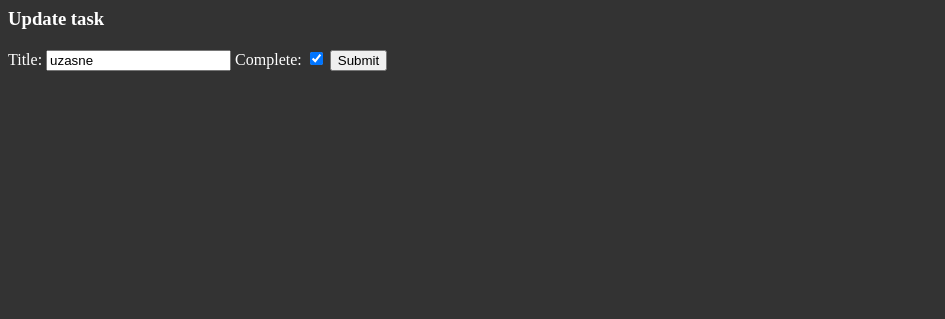
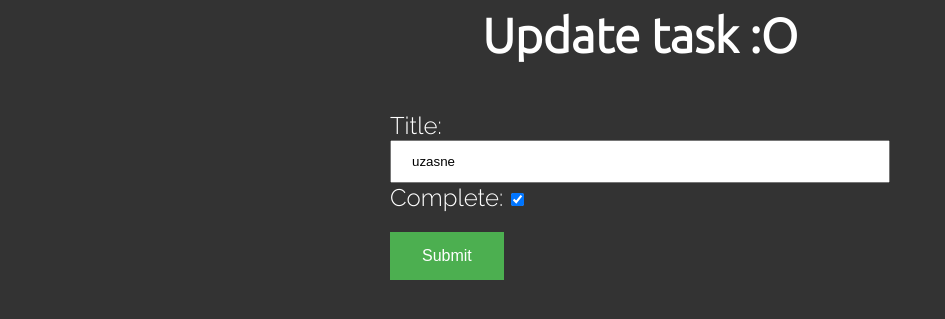
Before and after one commit to PesAdam/todo-django, a Django app: page /update_task/10/ in a window 1280 px wide. Shown: the top 319 px of the page, without its empty margins (0-945 px from the left). Run offline with Django 4.2, Linux system fonts and the light colour scheme; data comes from the database, SQL or seed files in the repository; both versions use the stored data as it was after the commit.

Commit message:
update page

```diff
--- a/todo/tasks/templates/tasks/update_task.html
+++ b/todo/tasks/templates/tasks/update_task.html
@@ -1,13 +1,19 @@
-<h3> Update task </h3>
+<h3 class="nadpis"> Update task :O </h3>
 <form method="POST" action="">
     {% csrf_token %}
-    {{form}}
-    <input type="submit" name="Update task">
+    <div class="container">
+        <div class="center-text">
+            {{form}}
+        </div>
 
+        <input type="submit" class="button" name="Update task">
+    </div>
 </form>
 
 
 <style>
+    @import url('https://fonts.googleapis.com/css2?family=Raleway:wght@300&family=Ubuntu:wght@300&display=swap');
+
     body{
         background-color: #333;
         color: #fff;
@@ -17,4 +23,70 @@
         color: #fff;
     }
 
+    .nadpis{
+        font-size: 3em;
+        text-align: center;
+        font-family: 'Ubuntu', sans-serif;
+    }
+
+    label{
+        font-size: 1.5em;
+        margin-botom: 20px;
+        font-family: 'Raleway';
+     }
+
+    .wrapper{
+        width: 100%%;
+        height: 100%;
+
+    }
+
+    input[type=text] {
+        width: 100%;
+        padding: 12px 20px;
+        margin: 8px 0;
+        box-sizing: border-box;
+        display: block;
+        margin: 0 auto;
+    }
+
+    .center{
+        display: flex;
+        justify-content: center;
+        align-items: center;
+    }
+    .button{
+        background-color: #4CAF50;
+        border: none;
+        color: white;
+        padding: 15px 32px;
+        text-align: center;
+        text-decoration: none;
+        font-size: 16px;
+        margin-top: 20px;
+    }
+
+    .zoznam{
+        display: flex;
+        justify-content: center;
+        align-items: center;
+        padding: 5px;
+        font-size: 22px;
+
+    }
+
+    .zoznam a{
+        padding-right: 10px;
+    }
+
+    p{
+        font-family: 'Raleway', sans-serif;
+    }
+
+    .container{
+        max-width: 500px;
+        margin: auto;
+    }
+
+
 </style>
```
Also changed, not shown: todo/db.sqlite3.
